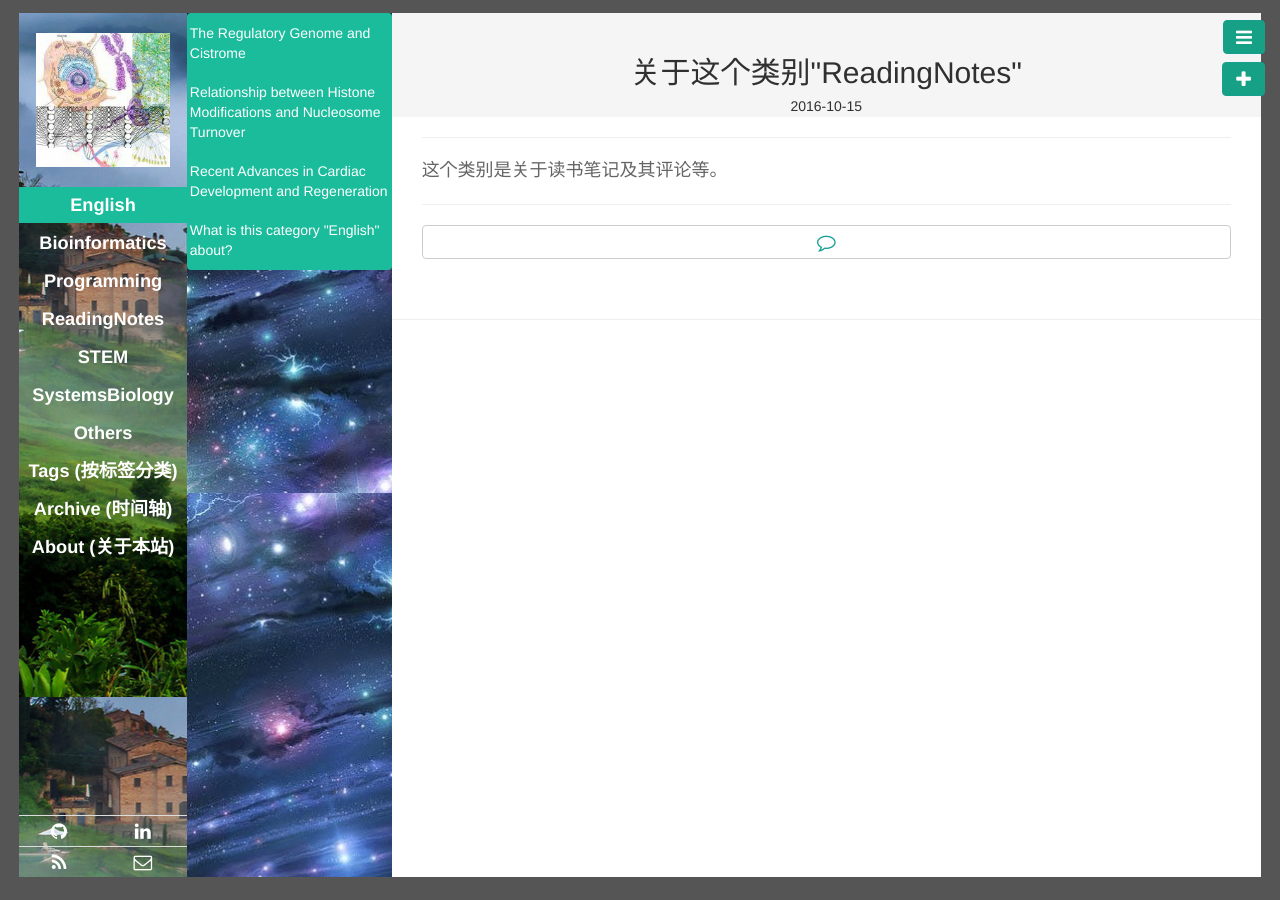
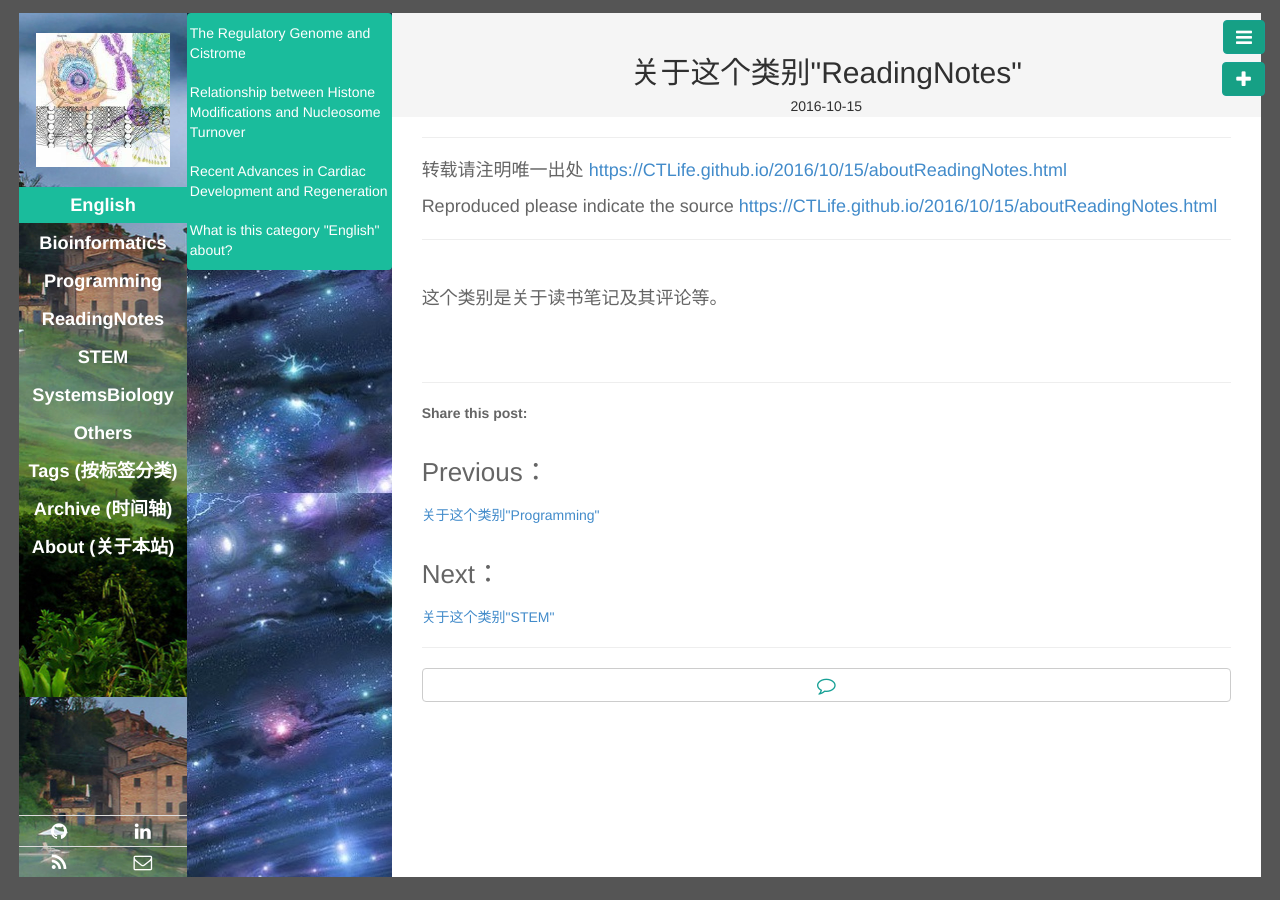
Before and after one commit to CTLife/CTLife.github.io, a Jekyll site: the page built from _posts/ReadingNotes/2016-10-15-aboutReadingNotes.md, in a window 1280 px wide. Built offline with Jekyll 4.4.1, drawn with Linux system fonts in a browser that asks for light colours; Markdown is read by kramdown in place of the engine named in the settings; comment, search, counter and statistics services are not loaded.

Commit message:
Update post.html

```diff
--- a/_layouts/post.html
+++ b/_layouts/post.html
@@ -8,11 +8,41 @@ layout: base
     <h2 id="#identifier">{{ page.title }}</h2>
     {{ page.date | date:"%Y-%m-%d" }}
   </div>
-  <div class="col-md-13 aside3-content">
-    <hr>
-    <div id="content">
-      {{ content }}
-    </div>
+
+    <div class="col-md-13 aside3-content">
+        <hr>
+        <div id="content">
+            <p>转载请注明唯一出处 <a href=" {{ site.url }}{{ page.url }} ">{{ site.url }}{{ page.url }}</a></p>
+            <p>Reproduced please indicate the source <a href=" {{ site.url }}{{ page.url }} ">{{ site.url }}{{ page.url }}</a></p>
+            <hr>
+            <br>
+            {{ content }}
+         </div>
+         <b><br><br><hr>Share this post: </b>
+         <!-- Go to www.addthis.com/dashboard to customize your tools -->
+         <div class="addthis_inline_share_toolbox_6w25"></div>
+
+        <div style="margin-top:10px;margin-bottom:10px">
+            {%if page.previous%}
+            <span class="next">
+              <h3> Previous：</h3>
+              <a href="{{page.previous.url}}">
+                  {{page.previous.title}}
+              </a>
+            </span>
+            {%endif%}
+            {%if page.next%}
+            <span class="prev">
+             <h3>  Next： </h3>
+              <a href="{{page.next.url}}">
+                  {{page.next.title}}
+              </a>
+            </span>
+            {%endif%}
+        </div>
+
+
+
     <hr>
     {% include disqus.html %}
   </div>
@@ -23,25 +53,3 @@ layout: base
     </div>
   </div>
 </div>
-
-
-
-
-
-<!-- 多说评论框 start -->
-<hr>
-<div class="ds-thread" data-thread-key="{{ page.thread }}" data-title="{{ page.title }}" data-url="{{ site.url }}{{ page.url }}"></div>
-<!-- 多说评论框 end -->
-<!-- 多说公共JS代码 start (一个网页只需插入一次) -->
-<script type="text/javascript">
-var duoshuoQuery = {short_name:"ctlife"};
-	(function() {
-		var ds = document.createElement('script');
-		ds.type = 'text/javascript';ds.async = true;
-		ds.src = (document.location.protocol == 'https:' ? 'https:' : 'http:') + '//static.duoshuo.com/embed.js';
-		ds.charset = 'UTF-8';
-		(document.getElementsByTagName('head')[0]
-		 || document.getElementsByTagName('body')[0]).appendChild(ds);
-	})();
-</script>
-<!-- 多说公共JS代码 end -->
```
